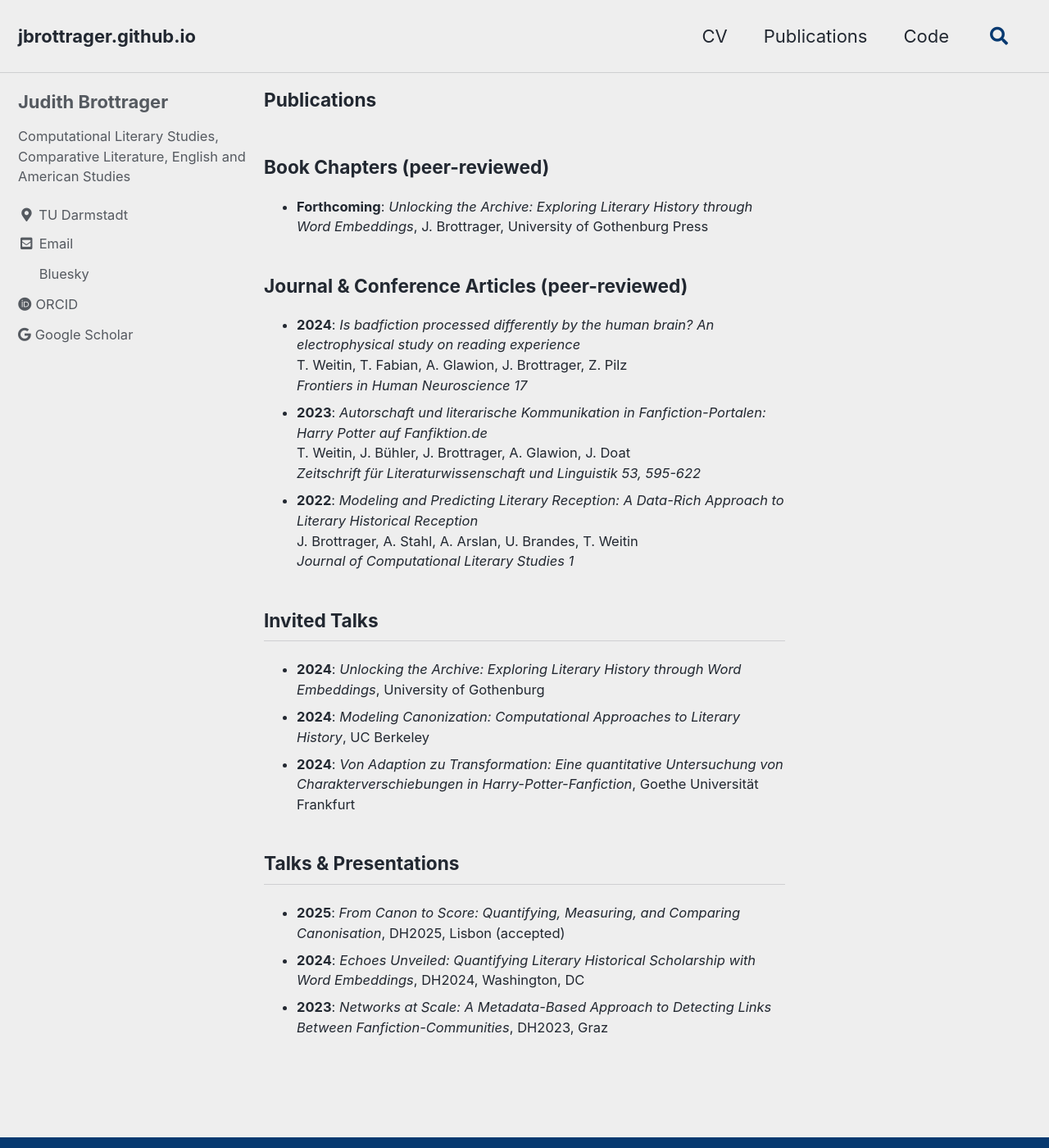
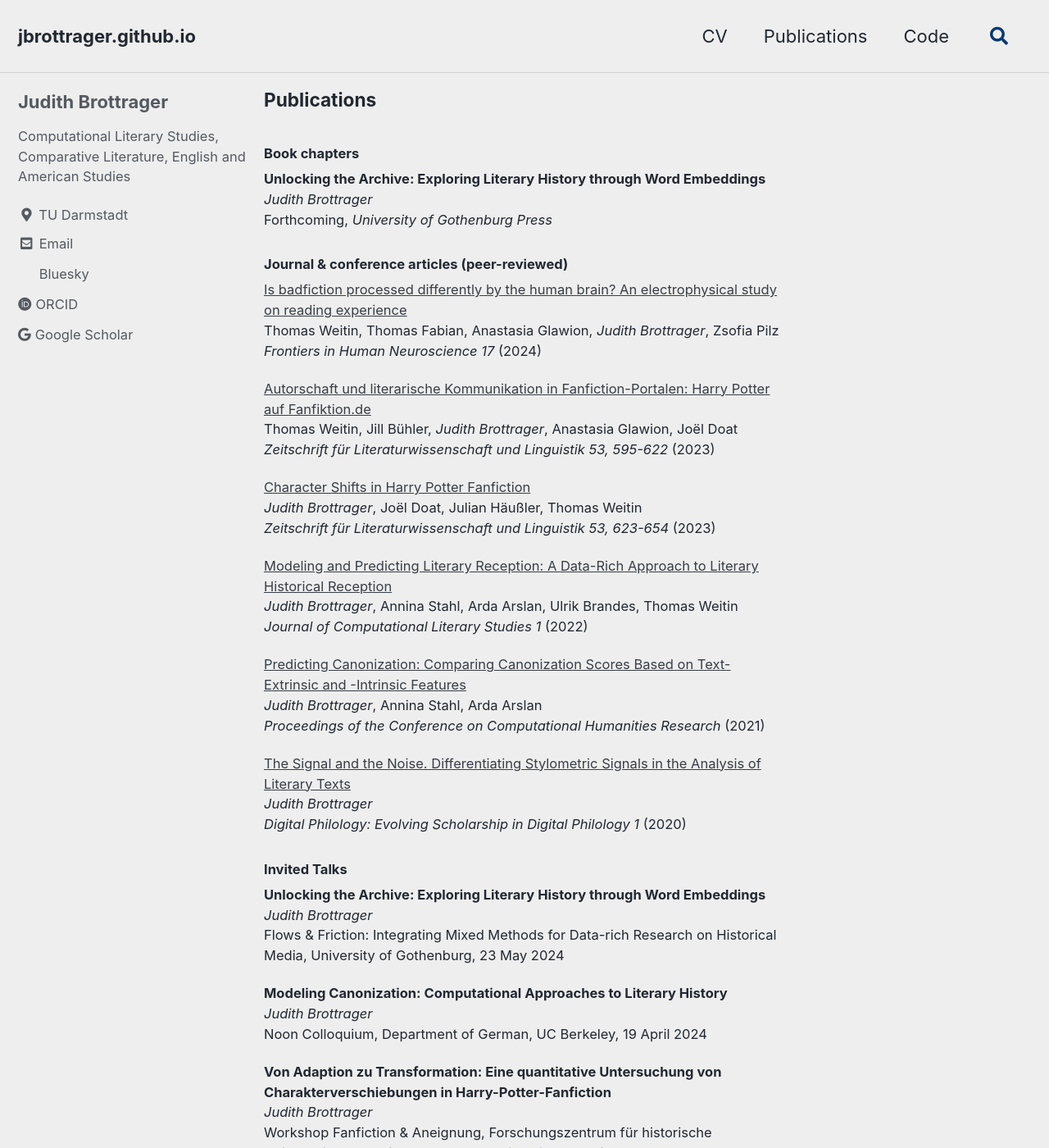
Before and after one commit to jbrottrager/jbrottrager.github.io, a Jekyll site: the page built from _pages/publications.md, in a window 1280 px wide and 1400 px high. Shown: the whole window at 82% size. Built offline with Jekyll 4.4.1, drawn with Linux system fonts in a browser that asks for light colours; cached includes are drawn as plain includes; some of the changed text lies outside the part shown.

Commit message:
Update publications.md

```diff
--- a/_pages/publications.md
+++ b/_pages/publications.md
@@ -5,28 +5,84 @@ permalink: /publications/
 author_profile: true
 ---
 
-### Book Chapters (peer-reviewed)
-- **Forthcoming**: *Unlocking the Archive: Exploring Literary History through Word Embeddings*, J. Brottrager, University of Gothenburg Press
+#### Book chapters
 
-### Journal & Conference Articles (peer-reviewed)
-- **2024**: *Is badfiction processed differently by the human brain? An electrophysical study on reading experience*
-  T. Weitin, T. Fabian, A. Glawion, J. Brottrager, Z. Pilz
-  *Frontiers in Human Neuroscience 17*
-- **2023**: *Autorschaft und literarische Kommunikation in Fanfiction-Portalen: Harry Potter auf Fanfiktion.de*
-  T. Weitin, J. Bühler, J. Brottrager, A. Glawion, J. Doat
-  *Zeitschrift für Literaturwissenschaft und Linguistik 53, 595-622*
-- **2022**: *Modeling and Predicting Literary Reception: A Data-Rich Approach to Literary Historical Reception*
-  J. Brottrager, A. Stahl, A. Arslan, U. Brandes, T. Weitin
-  *Journal of Computational Literary Studies 1*
+**Unlocking the Archive: Exploring Literary History through Word Embeddings**
+*Judith Brottrager*
+Forthcoming, *University of Gothenburg Press*
 
-## Invited Talks
 
-- **2024**: *Unlocking the Archive: Exploring Literary History through Word Embeddings*, University of Gothenburg
-- **2024**: *Modeling Canonization: Computational Approaches to Literary History*, UC Berkeley
-- **2024**: *Von Adaption zu Transformation: Eine quantitative Untersuchung von Charakterverschiebungen in Harry-Potter-Fanfiction*, Goethe Universität Frankfurt
+#### Journal & conference articles (peer-reviewed)
 
-## Talks & Presentations
+[Is badfiction processed differently by the human brain? An electrophysical study on reading experience](https://doi.org/10.3389/fnhum.2023.1333965)
+Thomas Weitin, Thomas Fabian, Anastasia Glawion, *Judith Brottrager*, Zsofia Pilz
+*Frontiers in Human Neuroscience 17* (2024)
 
-- **2025**: *From Canon to Score: Quantifying, Measuring, and Comparing Canonisation*, DH2025, Lisbon (accepted)
-- **2024**: *Echoes Unveiled: Quantifying Literary Historical Scholarship with Word Embeddings*, DH2024, Washington, DC
-- **2023**: *Networks at Scale: A Metadata-Based Approach to Detecting Links Between Fanfiction-Communities*, DH2023, Graz
+[Autorschaft und literarische Kommunikation in Fanfiction-Portalen: Harry Potter auf Fanfiktion.de](https://doi.org/10.1007/s41244-023-00306-1)
+Thomas Weitin, Jill Bühler, *Judith Brottrager*, Anastasia Glawion, Joël Doat
+*Zeitschrift für Literaturwissenschaft und Linguistik 53, 595-622* (2023)
+
+[Character Shifts in Harry Potter Fanfiction](https://doi.org/10.1007/s41244-023-00310-5)
+*Judith Brottrager*, Joël Doat, Julian Häußler, Thomas Weitin
+*Zeitschrift für Literaturwissenschaft und Linguistik 53, 623-654* (2023)
+
+[Modeling and Predicting Literary Reception: A Data-Rich Approach to Literary Historical Reception](https://doi.org/10.48694/jcls.95)
+*Judith Brottrager*, Annina Stahl, Arda Arslan, Ulrik Brandes, Thomas Weitin
+*Journal of Computational Literary Studies 1* (2022)
+
+[Predicting Canonization: Comparing Canonization Scores Based on Text-Extrinsic and -Intrinsic Features](https://www.ceur-ws.org/Vol-2989/short_paper21.pdf)
+*Judith Brottrager*, Annina Stahl, Arda Arslan
+*Proceedings of the Conference on Computational Humanities Research* (2021)
+
+[The Signal and the Noise. Differentiating Stylometric Signals in the Analysis of Literary Texts](https://tuprints.ulb.tu-darmstadt.de/13485/)
+*Judith Brottrager*
+*Digital Philology: Evolving Scholarship in Digital Philology 1* (2020)
+
+
+#### Invited Talks
+
+**Unlocking the Archive: Exploring Literary History through Word Embeddings**
+*Judith Brottrager*
+Flows & Friction: Integrating Mixed Methods for Data-rich Research on Historical Media, University of Gothenburg, 23 May 2024
+
+**Modeling Canonization: Computational Approaches to Literary History**
+*Judith Brottrager*
+Noon Colloquium, Department of German, UC Berkeley, 19 April 2024
+
+**Von Adaption zu Transformation: Eine quantitative Untersuchung von Charakterverschiebungen in Harry-Potter-Fanfiction**
+*Judith Brottrager*
+Workshop Fanfiction & Aneignung, Forschungszentrum für historische Geisteswissenschaften der Goethe Universität Frankfurt, 14 February 2024
+
+#### Presentations
+
+**From Canon to Score: Quantifying, Measuring, and Comparing Canonisation**
+*Judith Brottrager*
+DH2025, Lisbon (accepted)
+
+[Echoes Unveiled: Quantifying Literary Historical Scholarship with Word Embeddings](https://zenodo.org/records/13834936)
+*Judith Brottrager*
+DH2024, Washington, DC
+
+[Networks at Scale. A Metadata-Based Approach to Detecting Links Between Fanfiction-Communities](https://zenodo.org/records/7961822)
+*Judith Brottrager*, Anastasia Glawion, Katharina Herget, Thomas Weitin
+DH2023, Graz
+
+**Modeling and Predicting Literary Reception: A Data-Rich Approach to Literary Historical Reception**
+*Judith Brottrager*, Annina Stahl, Arda Arslan, Ulrik Brandes, Thomas Weitin
+CCLS2022, Darmstadt
+
+**Kanonisierungs- und Wertungsscore: Modellierungen literaturwissenschaftlicher Konzepte**
+*Judith Brottrager*
+Poster presentation at the Germanistentag 2022, Paderborn
+
+[Relating the Unread: A Data-Rich Approach to the Literary Canon and the "Great Unread"](https://dh2022.dhii.asia/dh2022bookofabsts.pdf)
+*Judith Brottrager*
+DH2022, Tokyo (online)
+
+[Relating the Unread: Modellierungen der Literaturgeschichte](https://zenodo.org/record/6304590)
+*Judith Brottrager*
+DHd2022, Potsdam (online)
+
+[Relating the Unread: Network Models in Literary History](https://zenodo.org/record/4737134)
+*Judith Brottrager*, Annina Stahl
+Poster presentation at the Annual Meeting of the SPP Computational Literary Studies (online, 2021)
```
